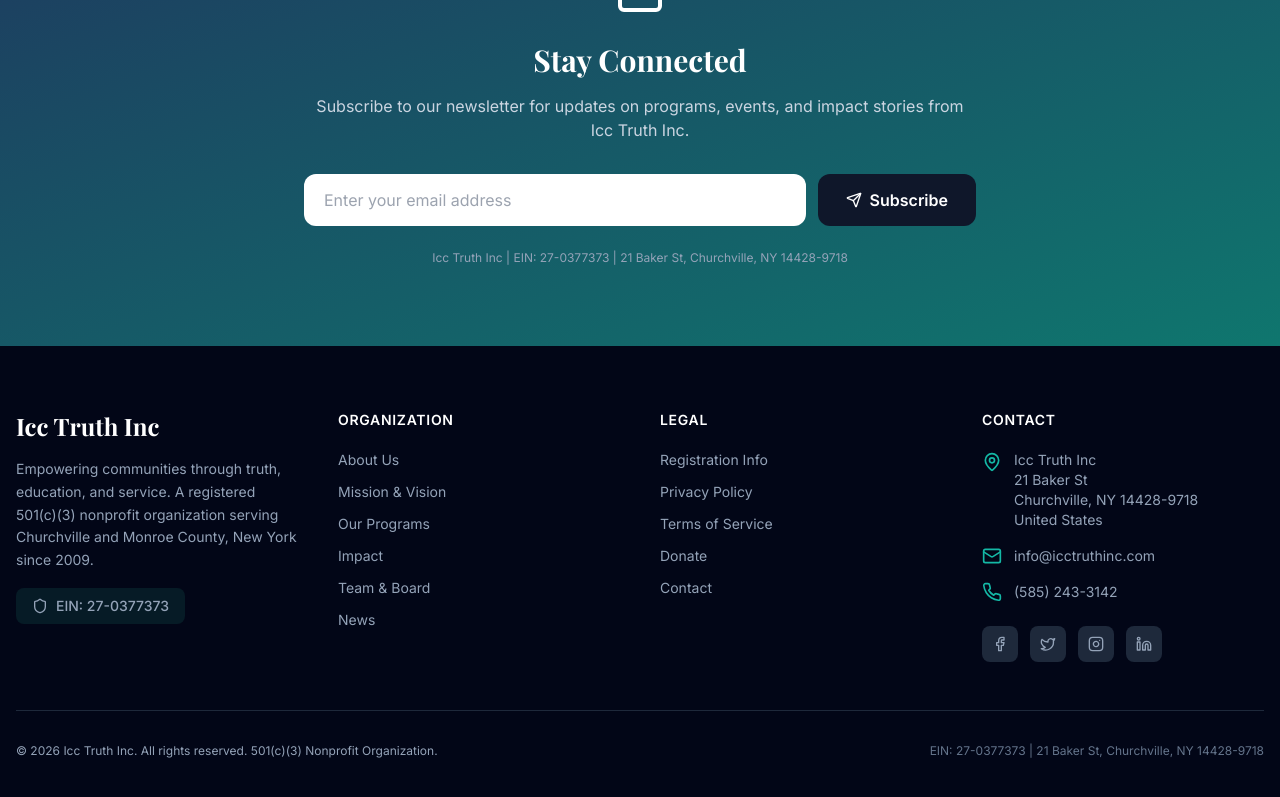
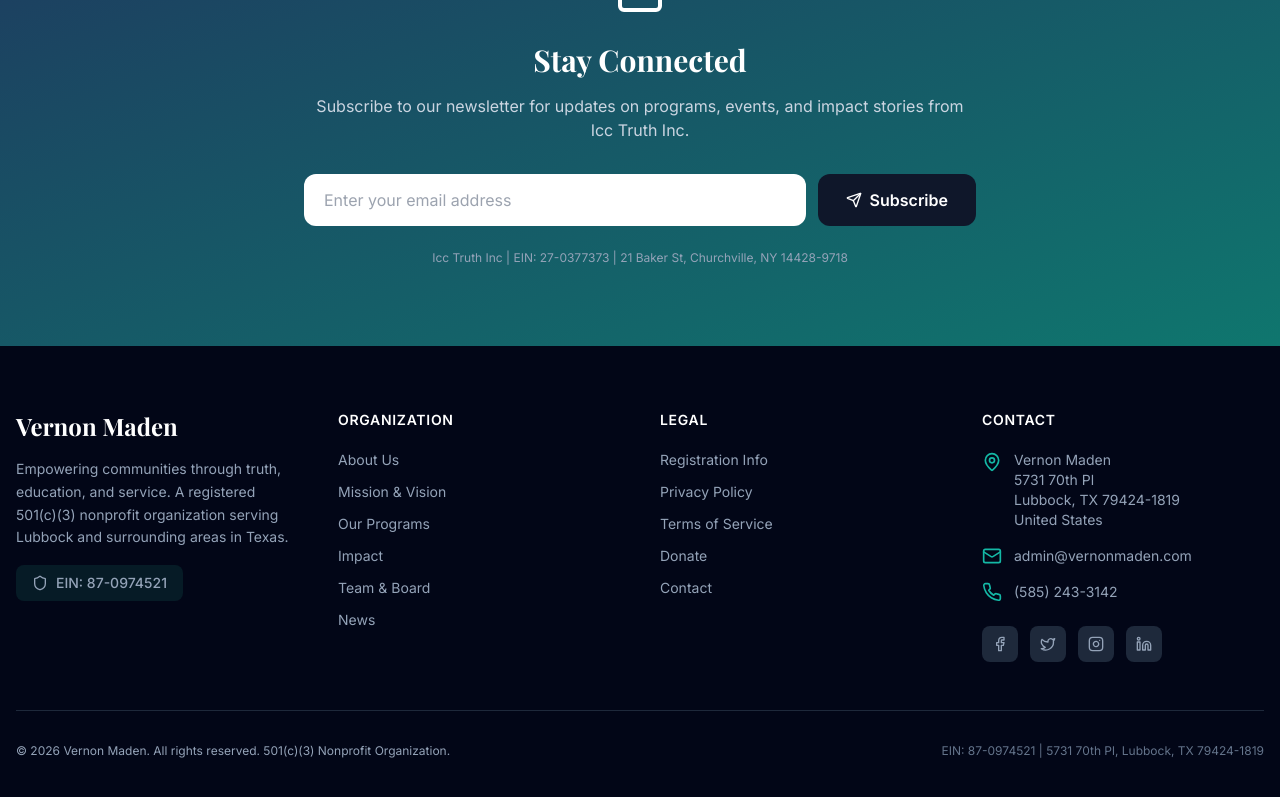
Before and after one commit to irmafiguero199/icctruthinc.com, a React (Vite) app in the folder icctruthinc-website/: page / in a window 1280 px wide. Shown: the part 2529-3326 px from the top of the page. Built offline with nearby package versions, Linux system fonts and the light colour scheme.

Commit message:
Revise footer details for Vernon Maden
Updated footer information including name, address, and EIN.

```diff
--- a/icctruthinc-website/src/components/Footer.jsx
+++ b/icctruthinc-website/src/components/Footer.jsx
@@ -9,13 +9,13 @@ const Footer = () => {
       <div className="container-main px-4 py-16">
         <div className="grid grid-cols-1 md:grid-cols-2 lg:grid-cols-4 gap-10">
           <div className="lg:col-span-1">
-            <h4 className="text-white font-serif text-2xl font-bold mb-4">Icc Truth Inc</h4>
+            <h4 className="text-white font-serif text-2xl font-bold mb-4">Vernon Maden</h4>
             <p className="text-sm leading-relaxed mb-4">
-              Empowering communities through truth, education, and service. A registered 501(c)(3) nonprofit organization serving Churchville and Monroe County, New York since 2009.
+              Empowering communities through truth, education, and service. A registered 501(c)(3) nonprofit organization serving Lubbock and surrounding areas in Texas.
             </p>
             <div className="inline-flex items-center gap-2 bg-primary-900/30 text-primary-400 px-4 py-2 rounded-lg text-sm font-medium">
               <Shield className="w-4 h-4" />
-              EIN: 27-0377373
+              EIN: 87-0974521
             </div>
           </div>
 
@@ -48,15 +48,15 @@ const Footer = () => {
               <div className="flex items-start gap-3">
                 <MapPin className="w-5 h-5 text-primary-500 shrink-0 mt-0.5" />
                 <p className="text-sm">
-                  Icc Truth Inc<br />
-                  21 Baker St<br />
-                  Churchville, NY 14428-9718<br />
+                  Vernon Maden<br />
+                  5731 70th Pl<br />
+                  Lubbock, TX 79424-1819<br />
                   United States
                 </p>
               </div>
-              <a href="mailto:info@icctruthinc.com" className="flex items-center gap-3 text-sm hover:text-white transition-colors">
+              <a href="mailto:admin@vernonmaden.com" className="flex items-center gap-3 text-sm hover:text-white transition-colors">
                 <Mail className="w-5 h-5 text-primary-500 shrink-0" />
-                info@icctruthinc.com
+                admin@vernonmaden.com
               </a>
               <a href="tel:+15852433142" className="flex items-center gap-3 text-sm hover:text-white transition-colors">
                 <Phone className="w-5 h-5 text-primary-500 shrink-0" />
@@ -64,16 +64,16 @@ const Footer = () => {
               </a>
             </div>
             <div className="flex gap-3 mt-6">
-              <a href="https://www.facebook.com/icctruthinc" target="_blank" rel="noopener noreferrer" className="w-9 h-9 bg-slate-800 rounded-lg flex items-center justify-center hover:bg-slate-700 transition-colors" aria-label="Facebook">
+              <a href="https://www.facebook.com" target="_blank" rel="noopener noreferrer" className="w-9 h-9 bg-slate-800 rounded-lg flex items-center justify-center hover:bg-slate-700 transition-colors" aria-label="Facebook">
                 <Facebook className="w-4 h-4" />
               </a>
-              <a href="https://www.twitter.com/icctruthinc" target="_blank" rel="noopener noreferrer" className="w-9 h-9 bg-slate-800 rounded-lg flex items-center justify-center hover:bg-slate-700 transition-colors" aria-label="Twitter">
+              <a href="https://www.twitter.com" target="_blank" rel="noopener noreferrer" className="w-9 h-9 bg-slate-800 rounded-lg flex items-center justify-center hover:bg-slate-700 transition-colors" aria-label="Twitter">
                 <Twitter className="w-4 h-4" />
               </a>
-              <a href="https://www.instagram.com/icctruthinc" target="_blank" rel="noopener noreferrer" className="w-9 h-9 bg-slate-800 rounded-lg flex items-center justify-center hover:bg-slate-700 transition-colors" aria-label="Instagram">
+              <a href="https://www.instagram.com" target="_blank" rel="noopener noreferrer" className="w-9 h-9 bg-slate-800 rounded-lg flex items-center justify-center hover:bg-slate-700 transition-colors" aria-label="Instagram">
                 <Instagram className="w-4 h-4" />
               </a>
-              <a href="https://www.linkedin.com/company/icctruthinc" target="_blank" rel="noopener noreferrer" className="w-9 h-9 bg-slate-800 rounded-lg flex items-center justify-center hover:bg-slate-700 transition-colors" aria-label="LinkedIn">
+              <a href="https://www.linkedin.com" target="_blank" rel="noopener noreferrer" className="w-9 h-9 bg-slate-800 rounded-lg flex items-center justify-center hover:bg-slate-700 transition-colors" aria-label="LinkedIn">
                 <Linkedin className="w-4 h-4" />
               </a>
             </div>
@@ -81,8 +81,8 @@ const Footer = () => {
         </div>
 
         <div className="border-t border-slate-800 mt-12 pt-8 flex flex-col md:flex-row justify-between items-center gap-4 text-xs">
-          <p>© {currentYear} Icc Truth Inc. All rights reserved. 501(c)(3) Nonprofit Organization.</p>
-          <p className="text-slate-500">EIN: 27-0377373 | 21 Baker St, Churchville, NY 14428-9718</p>
+          <p>© {currentYear} Vernon Maden. All rights reserved. 501(c)(3) Nonprofit Organization.</p>
+          <p className="text-slate-500">EIN: 87-0974521 | 5731 70th Pl, Lubbock, TX 79424-1819</p>
         </div>
       </div>
     </footer>
```
